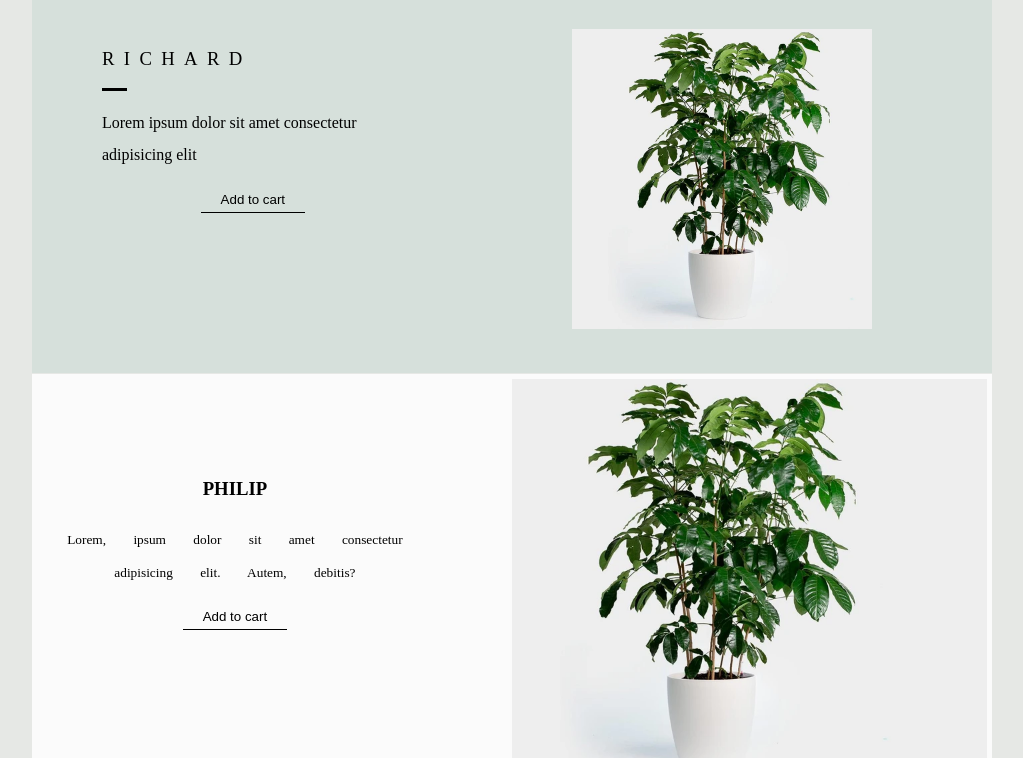
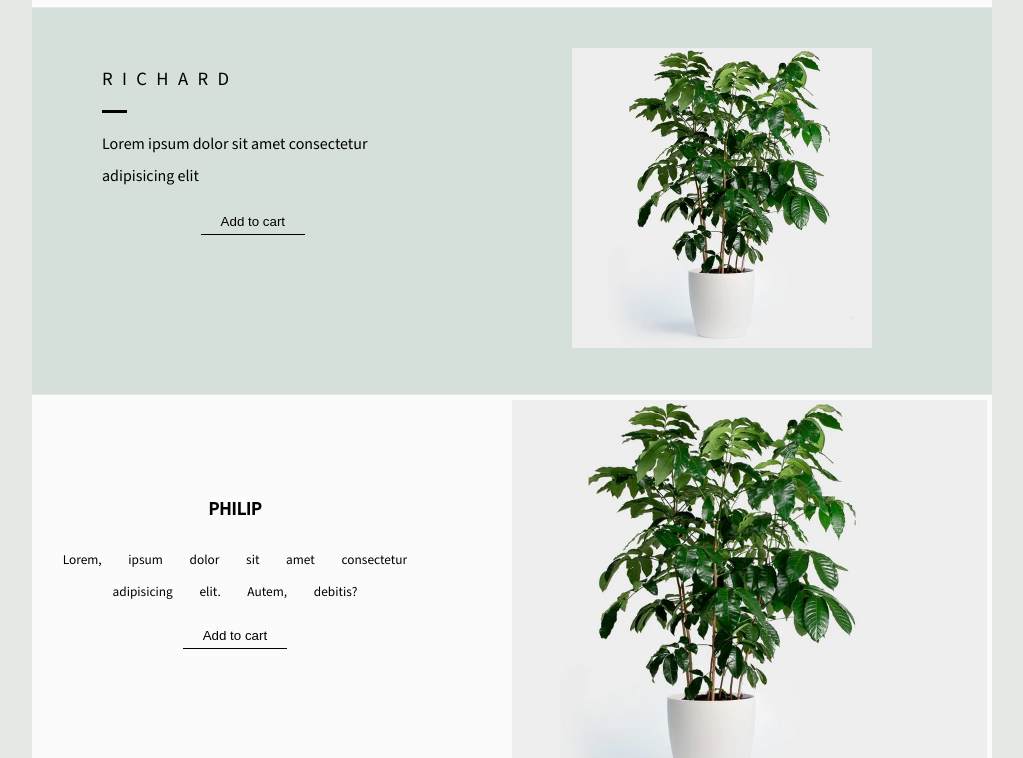
Before and after one commit to Haybuka/grid-plant, a plain HTML site: page index.html in a window 1280 px wide. Shown: the part 321-1079 px from the top of the page, without its empty margins (96-1119 px from the left). Drawn offline with Linux system fonts and the light colour scheme.

Commit message:
Added Google font

```diff
--- a/index.html
+++ b/index.html
@@ -6,6 +6,8 @@
     <meta name="viewport" content="width=device-width, initial-scale=1.0">
     <title>Document</title>
     <link rel="stylesheet" href="fontAwesome/css/all.min.css">
+    <link href="https://fonts.googleapis.com/css2?family=Mada:wght@400;500&family=Raleway:wght@400;500&display=swap"
+        rel="stylesheet">
     <link rel="stylesheet" href="main.css">
 </head>
 
--- a/main.css
+++ b/main.css
@@ -6,8 +6,7 @@ body {
 	background-color: #e6e8e5;
 	width: 1200px;
 	max-width: 100%;
-    font-family: 'Mada';
-    overflow: hidden;
+	font-family: 'Mada', sans-serif;
 }
 
 .coming {
@@ -119,7 +118,6 @@ nav a {
 	display: grid;
 	grid-template-columns: repeat(12, 1fr);
 	grid-template-rows: repeat(1, minmax(0, auto));
-
 }
 
 #banner ul#bannerLeft {
@@ -129,7 +127,6 @@ nav a {
 	margin: 0;
 	margin-left: 30px;
 }
-
 
 #banner ul#bannerLeft h1 {
 	font-size: 4em;
@@ -232,7 +229,6 @@ section #secRight li {
 	text-align: right;
 }
 
-
 article#first {
 	grid-row: 4/5;
 	grid-column: 1/13;
@@ -262,7 +258,6 @@ article#first #philImage img {
 	width: 400px;
 }
 
-
 article#second {
 	grid-row: 5/6;
 	grid-column: 1/13;
@@ -291,7 +286,6 @@ article#second #olivImage img {
 	height: 400px;
 	width: 400px;
 }
-
 
 article#third {
 	grid-row: 6/7;
@@ -347,9 +341,7 @@ footer ul#links li {
 footer ul#links li a {
 	color: black;
 	text-decoration: none;
-
 }
-
 
 footer ul#footerNav {
 	padding: 0;
@@ -367,7 +359,6 @@ footer ul#footerNav li {
 footer ul#footerNav ul {
 	color: black;
 	text-decoration: none;
-
 }
 
 #attribution {
@@ -379,7 +370,7 @@ footer ul#footerNav ul {
 	color: rgb(168, 5, 5);
 }
 
-@media screen and (max-width:840px) {
+@media screen and (max-width: 840px) {
 	footer ul#footerNav {
 		grid-column: 7/12;
 	}
@@ -387,10 +378,9 @@ footer ul#footerNav ul {
 	footer ul#footerNav li {
 		margin-left: 10px;
 	}
-
 }
 
-@media screen and (max-width:800px) {
+@media screen and (max-width: 800px) {
 	nav ul {
 		grid-column: 8/13;
 		padding: 0;
@@ -450,8 +440,7 @@ footer ul#footerNav ul {
 	}
 }
 
-@media screen and (max-width:720px) {
-
+@media screen and (max-width: 720px) {
 	article#second #olivImage {
 		grid-column: 1/6;
 	}
@@ -488,7 +477,7 @@ footer ul#footerNav ul {
 	}
 }
 
-@media screen and (max-width:600px) {
+@media screen and (max-width: 600px) {
 	body {
 		padding: 0;
 		margin: 0;
@@ -557,8 +546,7 @@ footer ul#footerNav ul {
 	}
 }
 
-@media screen and (max-width:575px) {
-
+@media screen and (max-width: 575px) {
 	body {
 		padding: 0;
 		margin: 0;
@@ -611,7 +599,6 @@ footer ul#footerNav ul {
 		display: block;
 		transition: 10s linear;
 		height: 0;
-
 	}
 
 	nav li {
@@ -633,7 +620,6 @@ footer ul#footerNav ul {
 		display: grid;
 		grid-template-columns: repeat(12, 1fr);
 		grid-template-rows: repeat(1, minmax(0, auto));
-
 	}
 
 	#banner ul#bannerLeft {
@@ -643,7 +629,6 @@ footer ul#footerNav ul {
 		padding: 30px;
 		margin: 0;
 	}
-
 
 	#banner ul#bannerLeft h1 {
 		font-size: 4em;
@@ -737,7 +722,6 @@ footer ul#footerNav ul {
 		text-align: left;
 	}
 
-
 	article#first {
 		grid-row: 4/5;
 		grid-column: 1/13;
@@ -790,7 +774,6 @@ footer ul#footerNav ul {
 		width: 200px;
 	}
 
-
 	article#third {
 		grid-row: 6/7;
 		grid-column: 1/13;
@@ -812,7 +795,6 @@ footer ul#footerNav ul {
 		display: none;
 	}
 
-
 	article#third aside#graceImage {
 		grid-column: 1/7;
 		grid-row: 1/2;
@@ -833,7 +815,6 @@ footer ul#footerNav ul {
 		display: grid;
 		grid-template-columns: repeat(12, 1fr);
 		padding: 30px 0;
-
 	}
 
 	footer ul#links {
@@ -853,9 +834,7 @@ footer ul#footerNav ul {
 	footer ul#links li a {
 		color: black;
 		text-decoration: none;
-
 	}
-
 
 	footer ul#footerNav {
 		padding: 0;
@@ -890,5 +869,4 @@ footer ul#footerNav ul {
 		grid-column: 4/13;
 		padding: 5px;
 	}
-
 }
```
Lines whose indentation alone changed are shown as unchanged.
